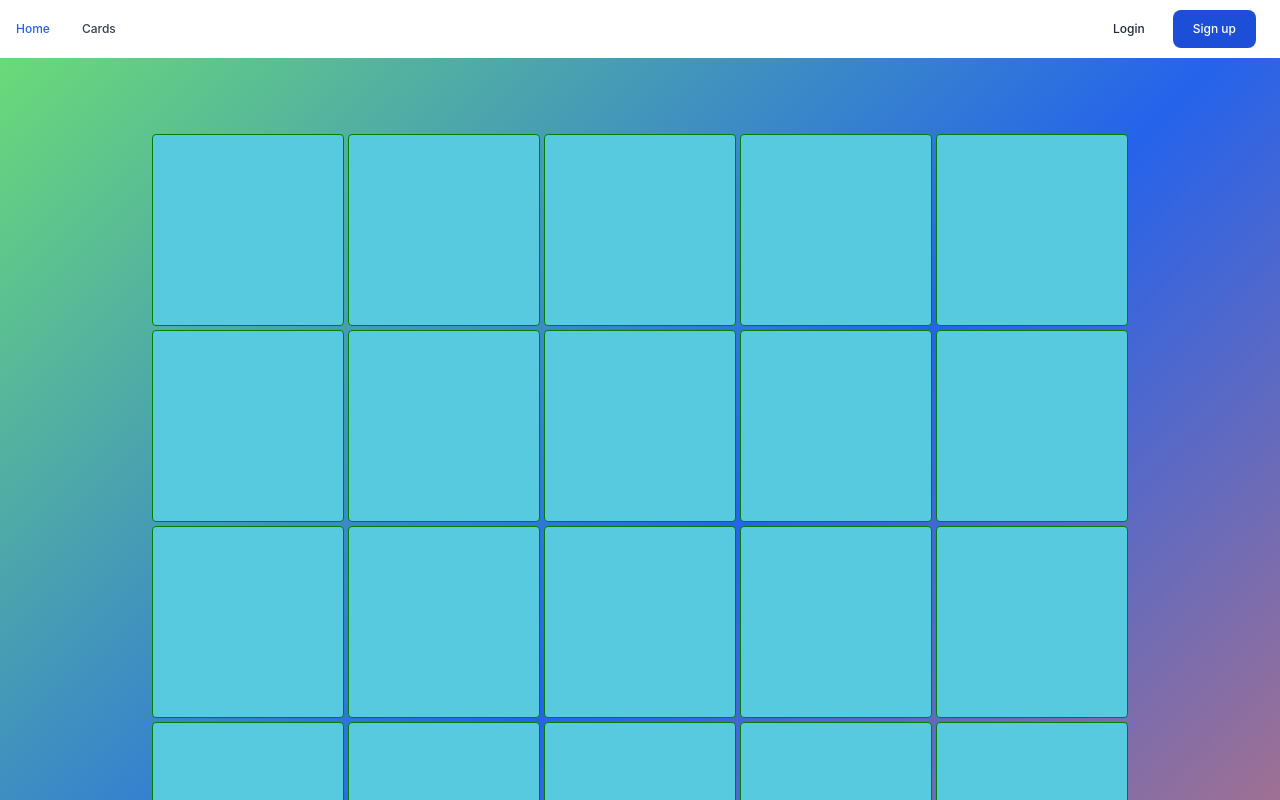
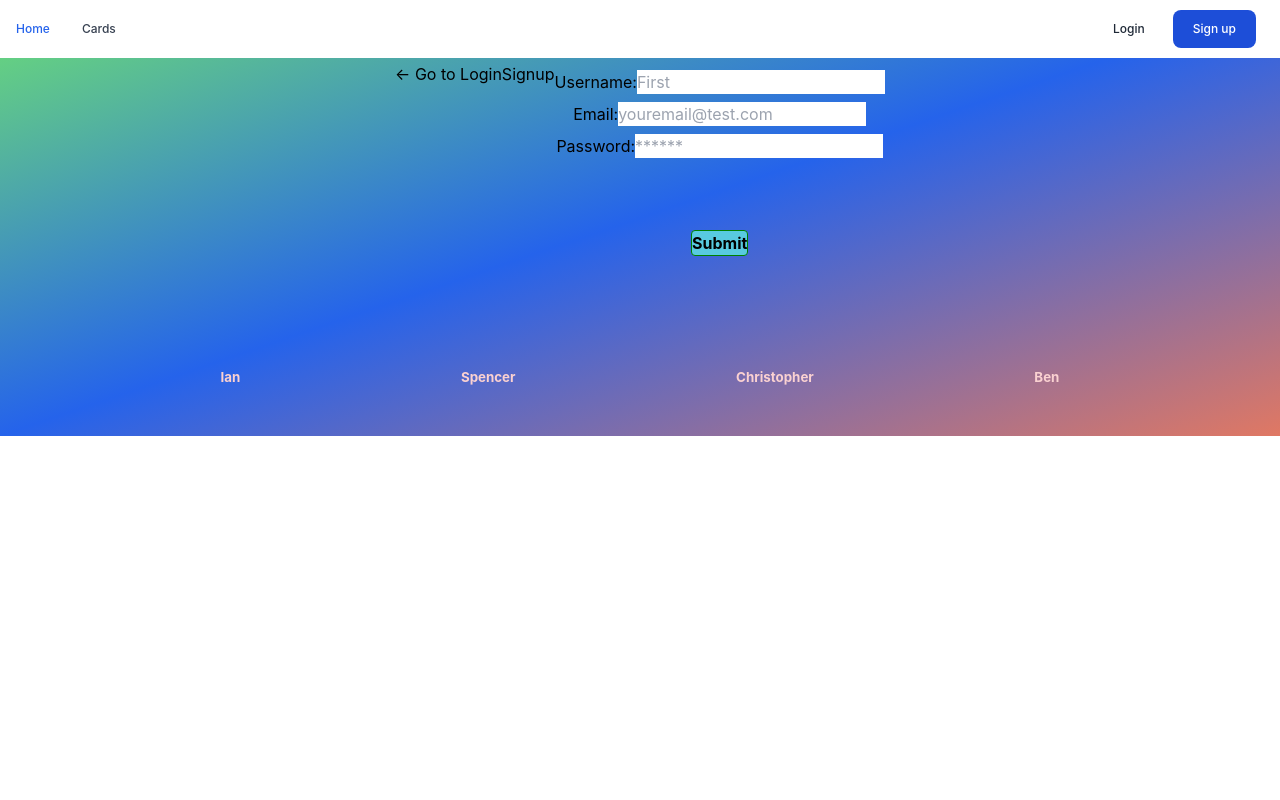
Before and after one commit to aBraveNewURL/Build_A_Bingo, a React (Create React App) app in the folder client/: page /signup in a window 1280 px wide. Shown: the top 800 px of the page. Built offline with nearby package versions, Linux system fonts and the light colour scheme.

Commit message:
add react routes

```diff
--- a/client/package.json
+++ b/client/package.json
@@ -8,8 +8,10 @@
     "@testing-library/jest-dom": "^5.16.5",
     "@testing-library/react": "^13.4.0",
     "@testing-library/user-event": "^13.5.0",
+    "jwt-decode": "^2.2.0",
     "react": "^18.2.0",
     "react-dom": "^18.2.0",
+    "react-router-dom": "^6.2.1",
     "react-scripts": "5.0.1",
     "web-vitals": "^2.1.4"
   },
--- a/client/src/App.js
+++ b/client/src/App.js
@@ -1,13 +1,20 @@
+import React from 'react';
+import { BrowserRouter as Router, Routes, Route } from 'react-router-dom';
+import { ApolloClient, InMemoryCache, ApolloProvider, createHttpLink } from "@apollo/client";
+import { setContext } from "@apollo/client/link/context";
+
+import MegaMenu from "./components/MegaMenuNav";
+import Footer from "./components/Footer"
+
+import Explore from "./pages/Explore";
+import Create from "./pages/Create";
+import Signup from "./pages/Signup";
+import Login from "./pages/Login";
+
 import "./App.css";
 import "./Bingo/Bingo";
 import Game from "./Bingo/Bingo";
-import Explore from "./pages/Explore";
-import Create from "./pages/Create";
-import { ApolloClient, InMemoryCache, ApolloProvider, createHttpLink } from "@apollo/client";
-import { setContext } from "@apollo/client/link/context";
 import "./Bingo/Bingo.css";
-import MegaMenu from "./components/MegaMenuNav";
-import Footer from "./components/Footer"
 
 // Construct our main GraphQL API endpoint
 const httpLink = createHttpLink({
@@ -33,15 +40,22 @@ const client = new ApolloClient({
 
 function App() {
   return (
-    <div class="bg-gradient-to-br from-[#6ee073] to-[#E07863] via-blue-600">
+    <div className="bg-gradient-to-br from-[#6ee073] to-[#E07863] via-blue-600">
       <div>
       <ApolloProvider client={client}>
-        <div className="App">
-          <MegaMenu />
-          {/* <Create /> */}
-          {/* <Explore /> */}
-          <Game />
-        </div>
+        <Router>
+          <div className="App">
+              <MegaMenu />
+              <Routes>
+                <Route path='/' element={<Explore />} />
+                <Route path='/login' element={<Login />} />
+                <Route path='/signup' element={<Signup />} />
+                <Route path='/new' element={<Create />} />
+                <Route path='/play' element={<Game />} />
+
+              </Routes>
+          </div>
+        </Router>
       </ApolloProvider>
       </div>
       <Footer />
--- a/client/src/components/Footer.js
+++ b/client/src/components/Footer.js
@@ -4,7 +4,7 @@ const Footer = () => {
     return (
         <footer>
                 <div>
-                    <ul class="horizontal-footer">
+                    <ul className="horizontal-footer">
                         <li><a href="https://github.com/icunningham7/">Ian</a></li>
                         <li><a href="https://github.com/sppencerr/">Spencer</a></li>
                         <li><a href="https://github.com/nookworth/">Christopher</a></li>
--- a/client/src/pages/Explore.js
+++ b/client/src/pages/Explore.js
@@ -14,7 +14,7 @@ const Explore = () => {
 
   return (
     <main>
-      <div class="container">
+      <div className="container">
         {loading ? <div>Loading...</div> : <OmniList lists={lists}></OmniList>}
       </div>
 
--- /dev/null
+++ b/client/src/pages/Login.js
@@ -0,0 +1,71 @@
+import React, { useState } from 'react';
+import { useMutation } from '@apollo/client';
+import { Link } from 'react-router-dom';
+import { LOGIN } from '../utils/mutations';
+import Auth from '../utils/auth';
+
+function Login(props) {
+  const [formState, setFormState] = useState({ email: '', password: '' });
+  const [login, { error }] = useMutation(LOGIN);
+
+  const handleFormSubmit = async (event) => {
+    event.preventDefault();
+    try {
+      const mutationResponse = await login({
+        variables: { email: formState.email, password: formState.password },
+      });
+      const token = mutationResponse.data.login.token;
+      Auth.login(token);
+    } catch (e) {
+      console.log(e);
+    }
+  };
+
+  const handleChange = (event) => {
+    const { name, value } = event.target;
+    setFormState({
+      ...formState,
+      [name]: value,
+    });
+  };
+
+  return (
+    <div className="container my-1">
+      <Link to="/signup">← Go to Signup</Link>
+
+      <h2>Login</h2>
+      <form onSubmit={handleFormSubmit}>
+        <div className="flex-row space-between my-2">
+          <label htmlFor="email">Email address:</label>
+          <input
+            placeholder="youremail@test.com"
+            name="email"
+            type="email"
+            id="email"
+            onChange={handleChange}
+          />
+        </div>
+        <div className="flex-row space-between my-2">
+          <label htmlFor="pwd">Password:</label>
+          <input
+            placeholder="******"
+            name="password"
+            type="password"
+            id="pwd"
+            onChange={handleChange}
+          />
+        </div>
+        {error ? (
+          <div>
+            <p className="error-text">The provided credentials are incorrect</p>
+          </div>
+        ) : null}
+        <div className="flex-row flex-end">
+          <button type="submit">Submit</button>
+        </div>
+      </form>
+    </div>
+  );
+}
+
+export default Login;
--- /dev/null
+++ b/client/src/pages/Signup.js
@@ -0,0 +1,76 @@
+import React, { useState } from 'react';
+import { Link } from 'react-router-dom';
+import { useMutation } from '@apollo/client';
+import Auth from '../utils/auth';
+import { ADD_USER } from '../utils/mutations';
+
+function Signup(props) {
+  const [formState, setFormState] = useState({ email: '', password: '' });
+  const [addUser] = useMutation(ADD_USER);
+
+  const handleFormSubmit = async (event) => {
+    event.preventDefault();
+    const mutationResponse = await addUser({
+      variables: {
+        username: formState.username,
+        email: formState.email,
+        password: formState.password,
+      },
+    });
+    const token = mutationResponse.data.addUser.token;
+    Auth.login(token);
+  };
+
+  const handleChange = (event) => {
+    const { name, value } = event.target;
+    setFormState({
+      ...formState,
+      [name]: value,
+    });
+  };
+
+  return (
+    <div className="container my-1">
+      <Link to="/login">← Go to Login</Link>
+
+      <h2>Signup</h2>
+      <form onSubmit={handleFormSubmit}>
+        <div className="flex-row space-between my-2">
+          <label htmlFor="username">Username:</label>
+          <input
+            placeholder="First"
+            name="username"
+            type="username"
+            id="username"
+            onChange={handleChange}
+          />
+        </div>
+        <div className="flex-row space-between my-2">
+          <label htmlFor="email">Email:</label>
+          <input
+            placeholder="youremail@test.com"
+            name="email"
+            type="email"
+            id="email"
+            onChange={handleChange}
+          />
+        </div>
+        <div className="flex-row space-between my-2">
+          <label htmlFor="pwd">Password:</label>
+          <input
+            placeholder="******"
+            name="password"
+            type="password"
+            id="pwd"
+            onChange={handleChange}
+          />
+        </div>
+        <div className="flex-row flex-end">
+          <button type="submit">Submit</button>
+        </div>
+      </form>
+    </div>
+  );
+}
+
+export default Signup;
--- a/client/src/utils/mutations.js
+++ b/client/src/utils/mutations.js
@@ -1,4 +1,26 @@
 import { gql } from "@apollo/client";
+
+export const ADD_USER = gql`
+    mutation addUser($username: String!, $email: String!, $password: String!) {
+        addUser(username: $username, email: $email, password: $password) {
+            token
+            user {
+                _id
+            }
+        }
+    }
+`;
+
+export const LOGIN = gql`
+    mutation login($email: String!, $password: String!) {
+        login(email: $email, password: $password) {
+            token
+            user {
+                _id
+            }
+        }
+    }
+`;
 
 export const SAVE_CARD = gql`
     mutation saveCard($owner: ID, $parentList: ID, $squares: [CardSquareInput]!, $status: Boolean) {
```
Also changed, not shown: client/src/components/MegaMenuNav.js (+11 -11 lines), client/src/components/Navbar.js (+4 -4 lines), 2 other files (tests, documents, lock files or other folders).
